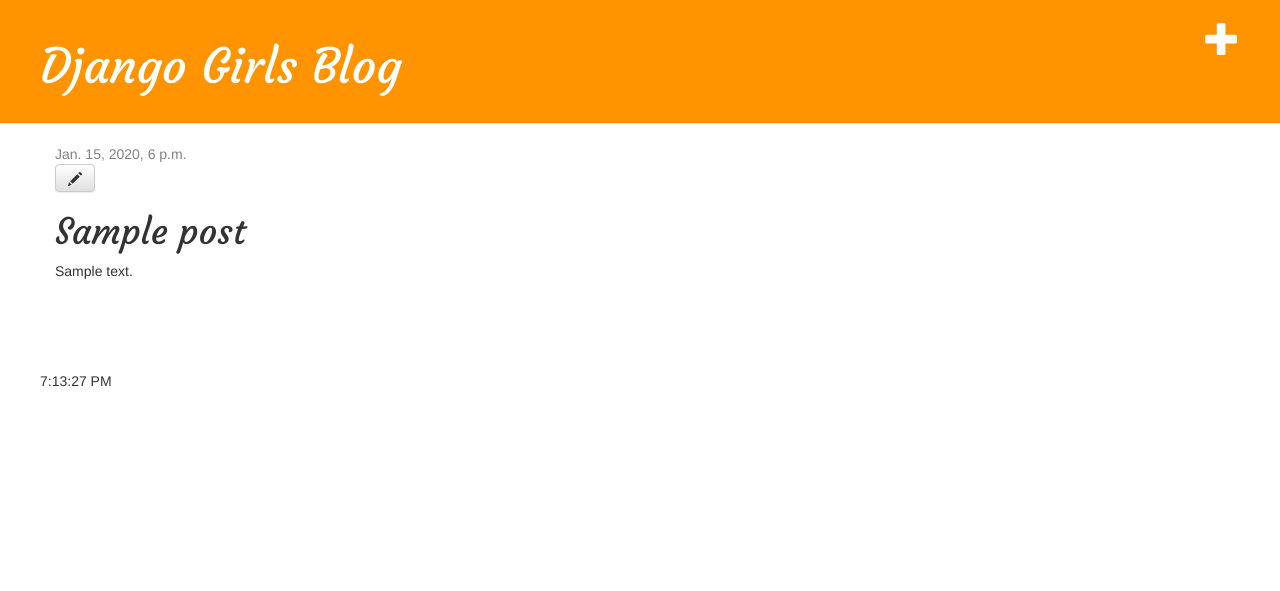
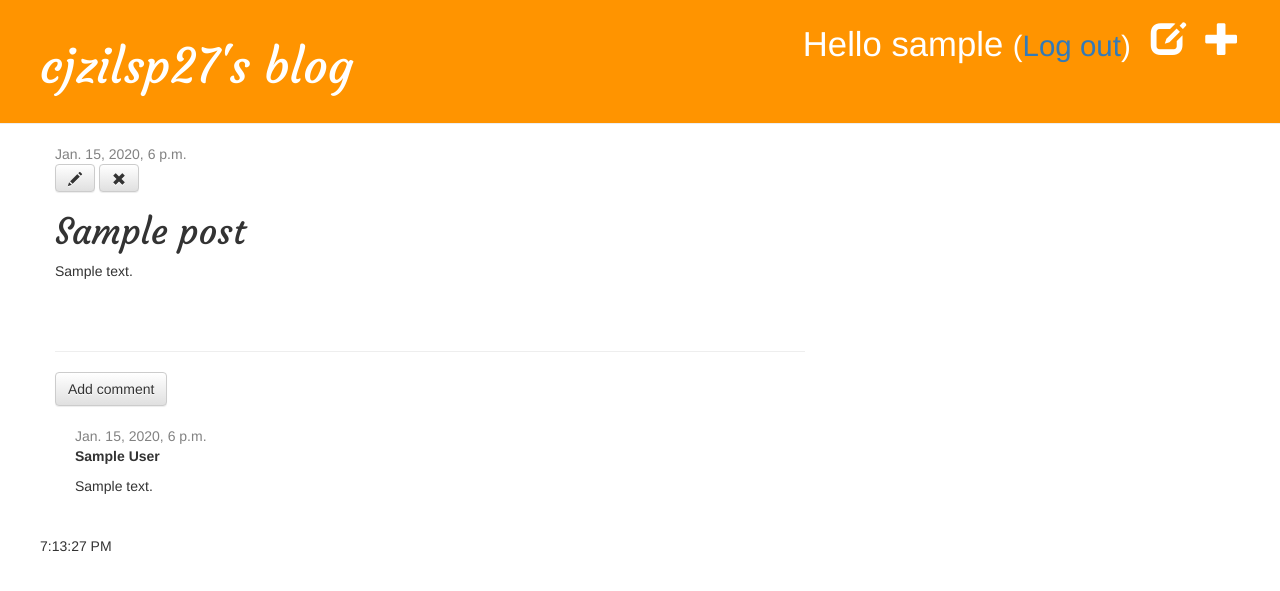
Before and after one commit to chemadent/my-first-blog-django, a Django app: page /post/1/ in a window 1280 px wide. Shown: the top 591 px of the page. Run offline with Django 3.2, Linux system fonts and the light colour scheme; a user stored in the database is signed in; tables that the repository leaves empty hold one stand-in row (values such as "Sample post"); some libraries are stand-ins or nearby versions.

Commit message:
drafts, list of the unpublished, publish button, delete post, login, logout, security, comment

```diff
--- a/blog/admin.py
+++ b/blog/admin.py
@@ -1,6 +1,7 @@
 from django.contrib import admin
-from .models import Post
+from .models import Post, Comment
 
 # Register your models here.
 
 admin.site.register(Post)
+admin.site.register(Comment)
--- a/blog/models.py
+++ b/blog/models.py
@@ -17,3 +17,21 @@ class Post(models.Model):
 
     def __str__(self):
         return self.title
+
+class Comment(models.Model):
+	post = models.ForeignKey('blog.Post', related_name='comments')
+	author = models.CharField(max_length=200)
+	text = models.TextField()
+	created_date = models.DateTimeField(
+			default=timezone.now)
+	approved_comment = models.BooleanField(default=False)
+
+	def approve(self):
+		self.approved_comment = True
+		self.save()
+
+	def approved_comments(self):
+	    return self.comments.filter(approved_comment=True)
+
+	def __str__(self):
+		return self.text
--- a/blog/static/css/blog.css
+++ b/blog/static/css/blog.css
@@ -48,3 +48,7 @@ h1, h2, h3, h4 {
 .myTimer {
 	margin-left: 40px;
 }
+
+.comment {
+	margin: 20px 0px 20px 20px;
+}
--- a/blog/templates/blog/base.html
+++ b/blog/templates/blog/base.html
@@ -2,7 +2,7 @@
 
 <html>
     <head>
-        <title>Django Girls blog</title>
+        <title>cjzilsp27's blog</title>
 		<link rel="stylesheet" href="//maxcdn.bootstrapcdn.com/bootstrap/3.2.0/css/bootstrap.min.css">
 		<link rel="stylesheet" href="//maxcdn.bootstrapcdn.com/bootstrap/3.2.0/css/bootstrap-theme.min.css">
 		<link href="https://fonts.googleapis.com/css?family=Courgette" rel="stylesheet">
@@ -11,9 +11,13 @@
 <body>
     <div class="page-header">
 		{% if user.is_authenticated %}
-		<a href="{% url 'post_new' %}" class="top-menu"><span class="glyphicon glyphicon-plus"></span></a>
+			<a href="{% url 'post_new' %}" class="top-menu"><span class="glyphicon glyphicon-plus"></span></a>
+			<a href="{% url 'post_draft_list' %}" class="top-menu"><span class="glyphicon glyphicon-edit"></span></a>
+			<p class="top-menu">Hello {{ user.username }} <small>(<a href="{% url 'logout' %}">Log out</a>)</small></p>
+		{% else %}
+			<a href="{% url 'login' %}" class="top-menu"><span class="glyphicon glyphicon-lock"></span></a>
 		{% endif %}
-        <h1><a href="/">Django Girls Blog</a></h1>
+        <h1><a href="/">cjzilsp27's blog</a></h1>
     </div>
     <div class="content container">
         <div class="row">
--- a/blog/templates/blog/post_detail.html
+++ b/blog/templates/blog/post_detail.html
@@ -6,11 +6,33 @@
             <div class="date">
                 {{ post.published_date }}
             </div>
+		{% else %}
+		    <a class="btn btn-default" href="{% url 'post_publish' pk=post.pk %}">Publish</a>
         {% endif %}
 		{% if user.is_authenticated %}
 		<a class="btn btn-default" href="{% url 'post_edit' pk=post.pk %}"><span class="glyphicon glyphicon-pencil"></span></a>
+		<a class="btn btn-default" href="{% url 'post_remove' pk=post.pk %}"><span class="glyphicon glyphicon-remove"></span></a>
 		{% endif %}
         <h1>{{ post.title }}</h1>
         <p>{{ post.text|linebreaksbr }}</p>
     </div>
+	<hr>
+	<a class="btn btn-default" href="{% url 'add_comment_to_post' pk=post.pk %}">Add comment</a>
+	{% for comment in post.comments.all %}
+	    {% if user.is_authenticated or comment.approved_comment %}
+	    <div class="comment">
+	        <div class="date">
+	            {{ comment.created_date }}
+	            {% if not comment.approved_comment %}
+	                <a class="btn btn-default" href="{% url 'comment_remove' pk=comment.pk %}"><span class="glyphicon glyphicon-remove"></span></a>
+	                <a class="btn btn-default" href="{% url 'comment_approve' pk=comment.pk %}"><span class="glyphicon glyphicon-ok"></span></a>
+	            {% endif %}
+	        </div>
+	        <strong>{{ comment.author }}</strong>
+	        <p>{{ comment.text|linebreaks }}</p>
+	    </div>
+	    {% endif %}
+	{% empty %}
+	    <p>No comments here yet :(</p>
+	{% endfor %}
 {% endblock %}
--- a/blog/templates/blog/post_list.html
+++ b/blog/templates/blog/post_list.html
@@ -8,6 +8,7 @@
 			</div>
 			<h1><a href="{% url 'post_detail' pk=post.pk %}">{{ post.title }}</a></h1>
 			<p>{{ post.text|linebreaksbr }}</p>
+			<a href="{% url 'post_detail' pk=post.pk %}">Comments: {{ post.approved_comments.count }}</a>
 		</div>
 	{% endfor %}
 {% endblock %}
--- a/blog/urls.py
+++ b/blog/urls.py
@@ -6,4 +6,10 @@ urlpatterns = [
 	url(r'^post/(?P<pk>\d+)/$', views.post_detail, name='post_detail'),
 	url(r'^post/new/$', views.post_new, name='post_new'),
 	url(r'^post/(?P<pk>\d+)/edit/$', views.post_edit, name='post_edit'),
+	url(r'^drafts/$', views.post_draft_list, name='post_draft_list'),
+	url(r'^post/(?P<pk>\d+)/publish/$', views.post_publish, name='post_publish'),
+	url(r'^post/(?P<pk>\d+)/remove/$', views.post_remove, name='post_remove'),
+	url(r'^post/(?P<pk>\d+)/comment/$', views.add_comment_to_post, name='add_comment_to_post'),
+	url(r'^comment/(?P<pk>\d+)/approve/$', views.comment_approve, name='comment_approve'),
+	url(r'^comment/(?P<pk>\d+)/remove/$', views.comment_remove, name='comment_remove'),
 ]
--- a/blog/views.py
+++ b/blog/views.py
@@ -1,7 +1,8 @@
 from django.shortcuts import render, get_object_or_404, redirect
 from django.utils import timezone
-from .models import Post
-from .forms import PostForm
+from .models import Post, Comment
+from .forms import PostForm, CommentForm
+from django.contrib.auth.decorators import login_required
 
 # Create your views here.
 def post_list(request):
@@ -12,29 +13,74 @@ def post_detail(request, pk):
 	post = get_object_or_404(Post, pk=pk)
 	return render(request, 'blog/post_detail.html', {'post': post})
 
+@login_required
 def post_new(request):
 	if request.method == "POST":
 		form = PostForm(request.POST)
 		if form.is_valid():
-			post = form.save(commit=false)
+			post = form.save(commit=False)
 			post.author = request.user
-			post.published_date = timezone.now()
+			#post.published_date = timezone.now()
 			post.save()
 			return redirect('post_detail', pk=post.pk)
 	else:
 		form = PostForm()
 	return render(request, 'blog/post_edit.html', {'form': form})
 
+@login_required
 def post_edit(request, pk):
 	post = get_object_or_404(Post, pk=pk)
 	if request.method == "POST":
 		form = PostForm(request.POST, instance=post)
 		if form.is_valid():
-			post = form.save(commit=false)
+			post = form.save(commit=False)
 			post.author = request.user
-			post.published_date = timezone.now()
+			#post.published_date = timezone.now()
 			post.save()
 			return redirect('post_detail', pk=post.pk)
 	else:
 		form = PostForm(instance=post)
 	return render(request, 'blog/post_edit.html', {'form': form})
+
+@login_required
+def post_draft_list(request):
+	post = Post.objects.filter(published_date__isnull=True).order_by('created_date')
+	return render(request, 'blog/post_draft_list.html', {'post': post})
+
+@login_required
+def post_publish(request, pk):
+	post = get_object_or_404(Post, pk=pk)
+	post.publish()
+	return redirect('post_detail', pk=pk)
+
+@login_required
+def post_remove(request, pk):
+	post = get_object_or_404(Post, pk=pk)
+	post.delete()
+	return redirect('post_list')
+
+def add_comment_to_post(request, pk):
+	post = get_object_or_404(Post, pk=pk)
+	if request == "POST":
+		form = CommentForm(request.POST)
+		if form.is_valid():
+			comment = form.save(commit=False)
+			comment.post = post
+			comment.save()
+			return redirect('post_detail', pk=post.pk)
+	else:
+		form = CommentForm()
+
+	return render(request, 'blog/add_comment_to_post.html', {'form': form})
+
+@login_required
+def comment_approve(request, pk):
+    comment = get_object_or_404(Comment, pk=pk)
+    comment.approve()
+    return redirect('post_detail', pk=comment.post.pk)
+
+@login_required
+def comment_remove(request, pk):
+    comment = get_object_or_404(Comment, pk=pk)
+    comment.delete()
+    return redirect('post_detail', pk=comment.post.pk)
--- a/mysite/urls.py
+++ b/mysite/urls.py
@@ -16,7 +16,11 @@ Including another URLconf
 from django.conf.urls import include, url
 from django.contrib import admin
 
+from django.contrib.auth import views
+
 urlpatterns = [
     url(r'^admin/', admin.site.urls),
+	url(r'^accounts/login/$', views.login, name='login'),
+	url(r'^accounts/logout/$', views.logout, name='logout', kwargs={'next_page': '/'}),
 	url(r'', include('blog.urls')),
 ]
```
Also changed, not shown: blog/forms.py (+7 -1 lines), blog/templates/blog/add_comment_to_post.html (added, +9 -0 lines), blog/templates/blog/post_draft_list.html (added, +11 -0 lines), blog/templates/registration/login.html (added, +24 -0 lines), mysite/settings.py (+9 -3 lines), blog/migrations/0002_comment.py (added).
